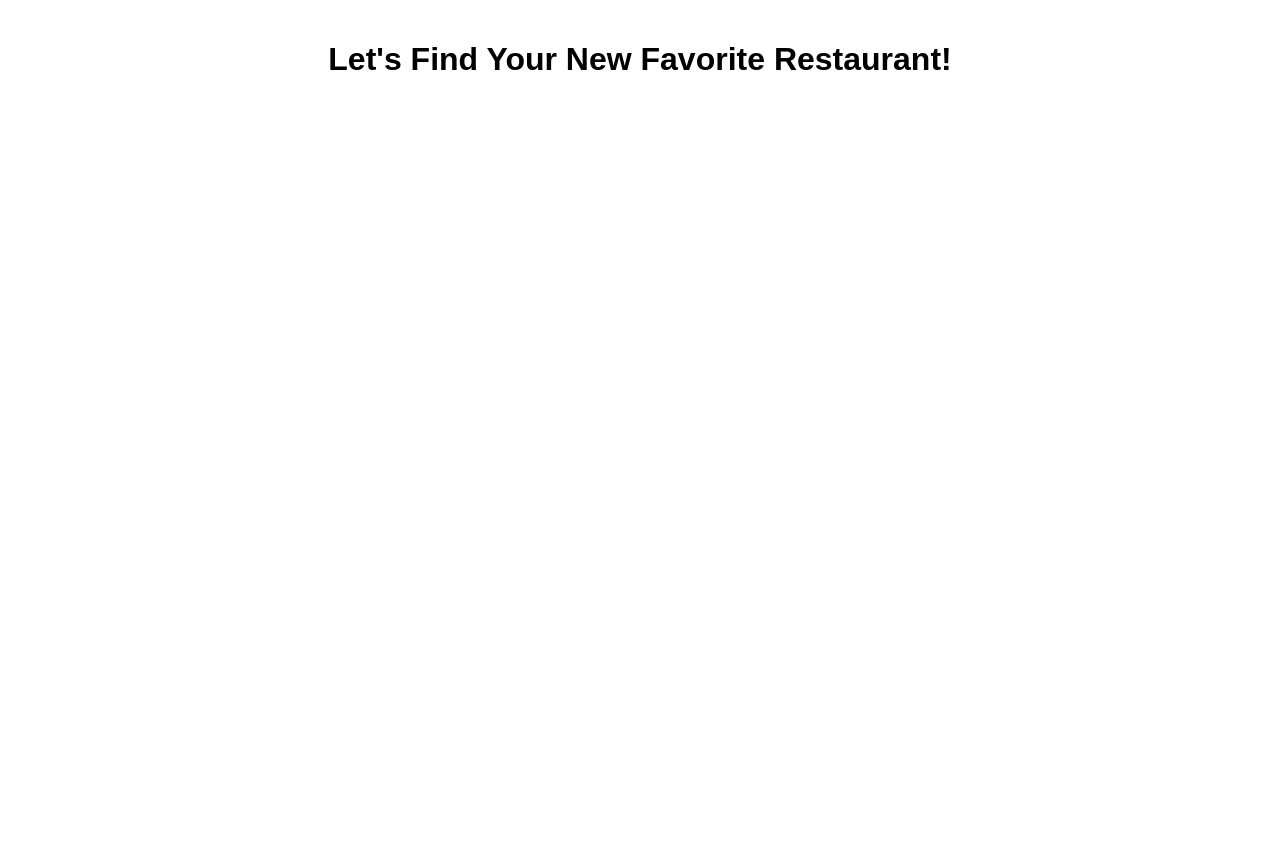
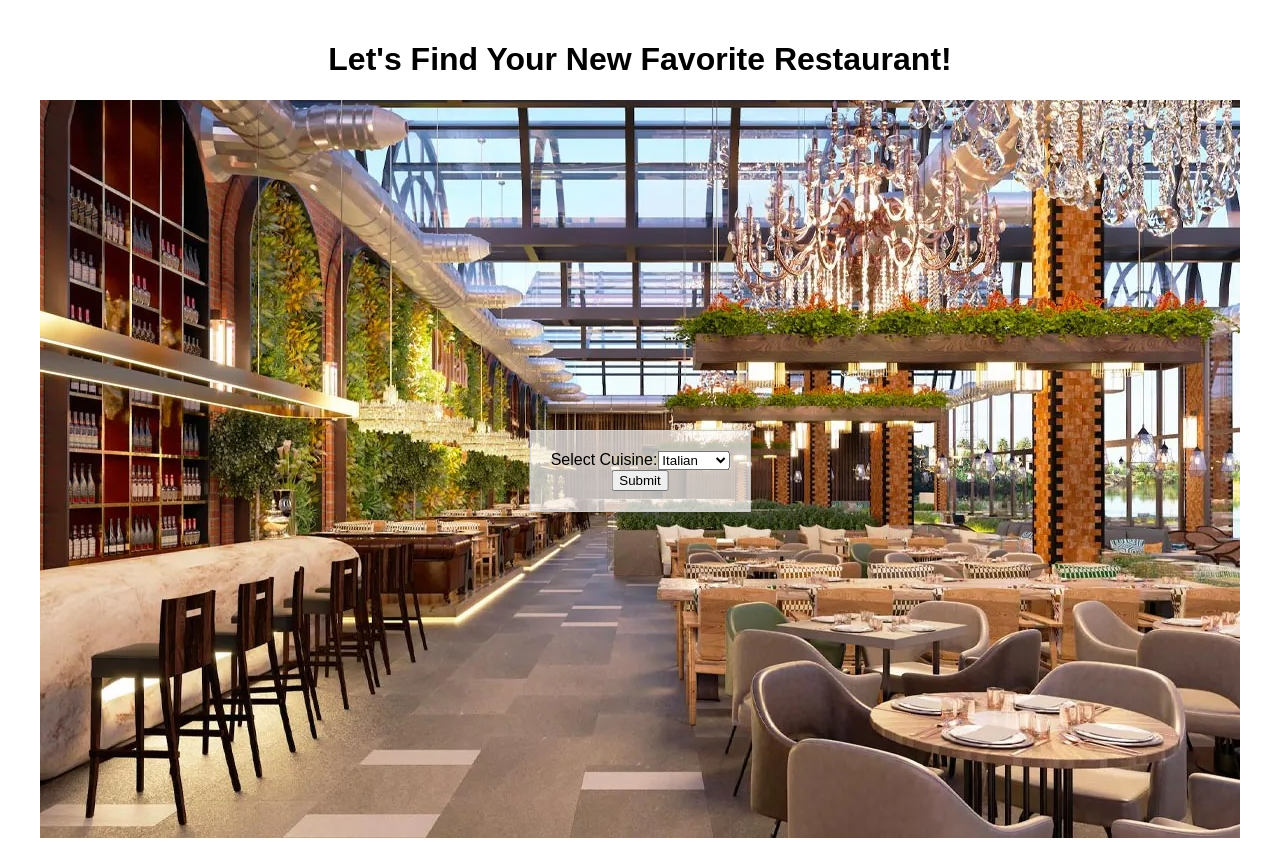
Before and after one commit to DiyaPrasanth20/Restaurant-Management, a React (Create React App) app in the folder frontend/: page /find-restaurant in a window 1280 px wide. Before the commit the page ends 800 px from the top, so only its background shows below. Built offline with nearby package versions, Linux system fonts and the light colour scheme.

Commit message:
frontend part 1 complete

```diff
--- a/frontend/src/FindRestaurantPage.css
+++ b/frontend/src/FindRestaurantPage.css
@@ -2,4 +2,24 @@
     text-align: center;
     margin-top: 20px;
     font-family: 'Copperplate', sans-serif;
+    position: relative; /* Ensure relative positioning for absolute positioning inside */
   }
+
+  .image-wrapper {
+    position: relative; /* Ensure relative positioning for absolute positioning inside */
+  }
+
+  .dropdown-container {
+    position: absolute;
+    top: 50%; /* Adjust vertical position */
+    left: 50%; /* Adjust horizontal position */
+    transform: translate(-50%, -50%); /* Center the dropdown */
+    background-color: rgba(255, 255, 255, 0.7); /* Background color with opacity */
+    padding: 20px; /* Add padding as needed */
+    border: 1px solid #ccc; /* Add border as needed */
+    box-shadow: 0 2px 4px rgba(0, 0, 0, 0.2); /* Add shadow */
+  }
+
+  .restaurant-form {
+    /* Add styles for the form */
+  }
--- a/frontend/src/FindRestaurantPage.js
+++ b/frontend/src/FindRestaurantPage.js
@@ -1,11 +1,30 @@
 import React from 'react';
 import './FindRestaurantPage.css'; // Import the CSS file
+import findResOne from './images/findResOne.jpg'; // Import the image file
 
 const FindRestaurantPage = () => {
   return (
     <div className="find-restaurant-container"> {/* Use the class name from the CSS file */}
       <h1>Let's Find Your New Favorite Restaurant!</h1>
       {/* Add more content related to finding restaurants here */}
+      <div className="image-wrapper">
+        <img src={findResOne} alt="Find Restaurant One" />
+        <div className="dropdown-container">
+          <form className="restaurant-form">
+            <div className="form-group">
+              <label htmlFor="cuisine">Select Cuisine:</label>
+              <select id="cuisine" name="cuisine">
+                <option value="italian">Italian</option>
+                <option value="mexican">Mexican</option>
+                <option value="indian">Indian</option>
+                {/* Add more options as needed */}
+              </select>
+            </div>
+            {/* Add more form fields as needed */}
+            <button type="submit">Submit</button>
+          </form>
+        </div>
+      </div>
     </div>
   );
 };
```
Also changed, not shown: frontend/src/images/findResOne.jpg (added).
